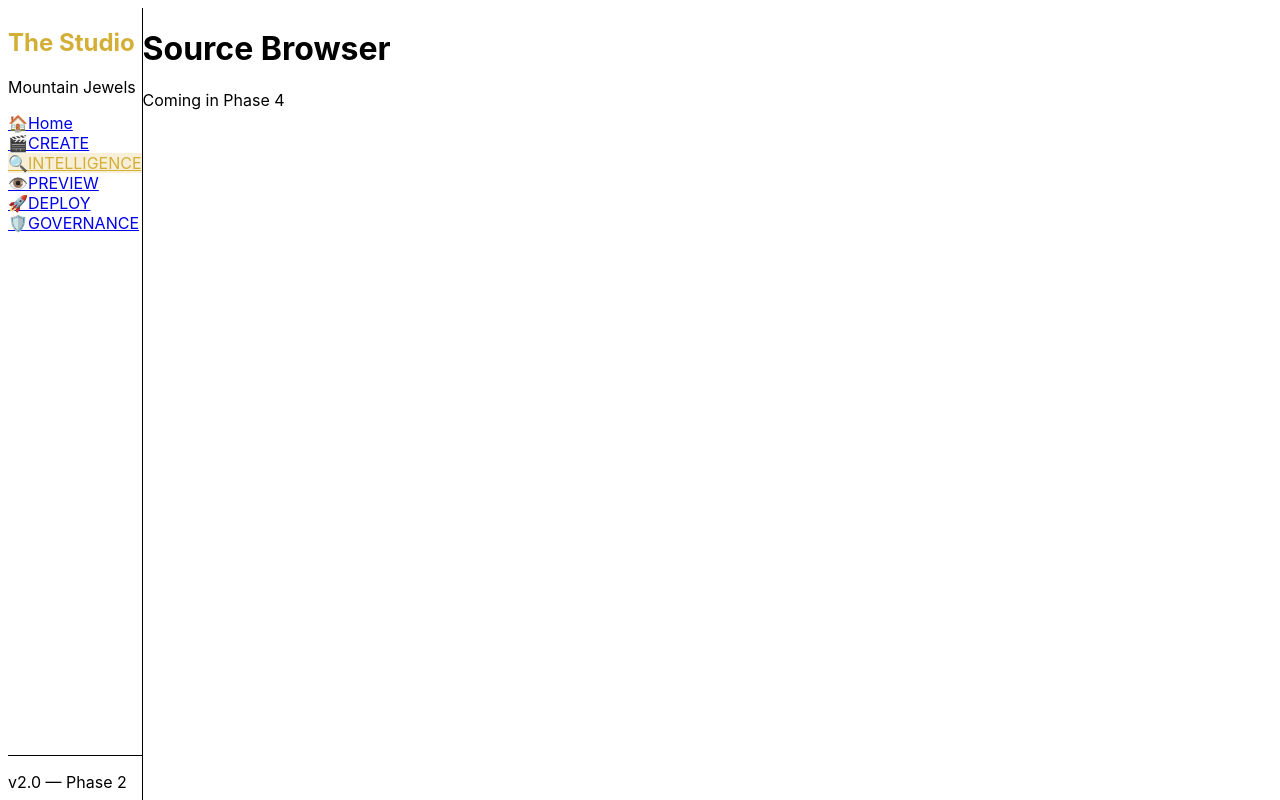
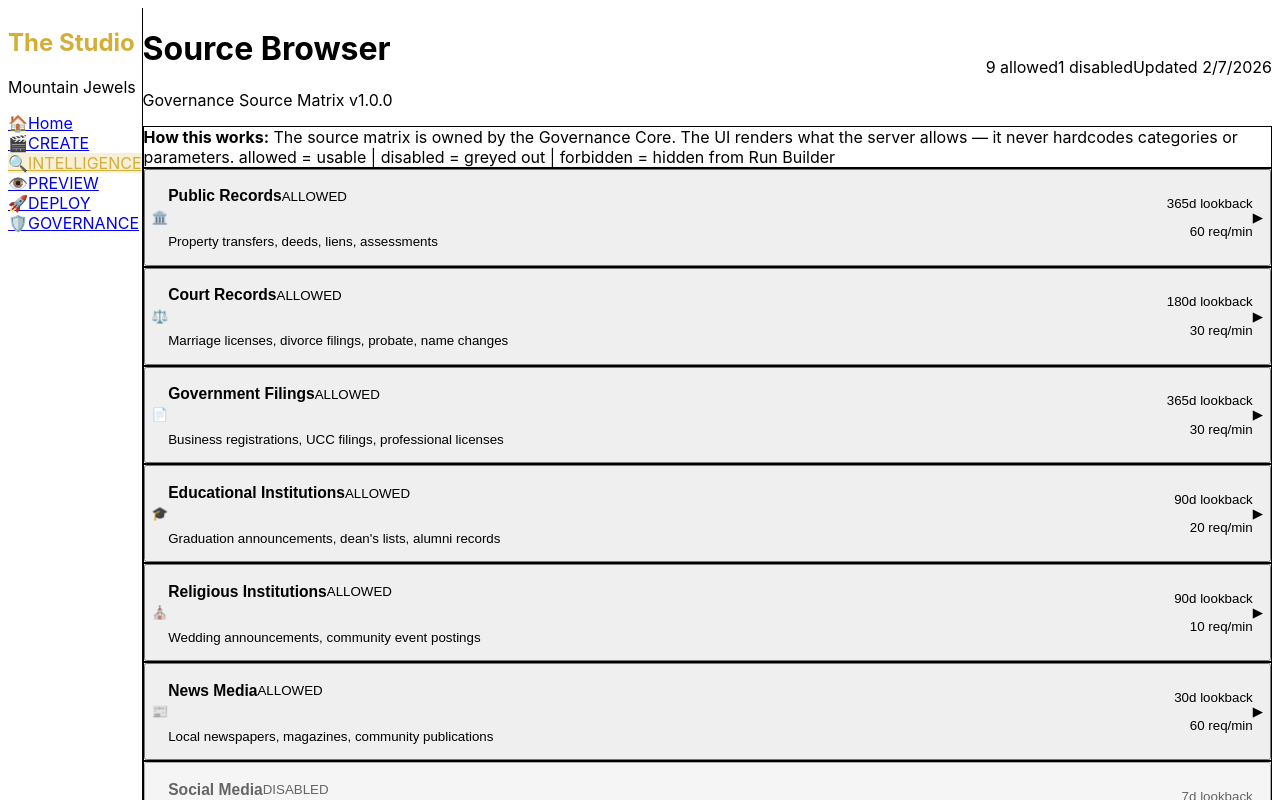
Before and after one commit to Mountain-Jewels/making-magic-dashboard, a Next.js app: page /intelligence/sources in a window 1280 px wide. Shown: the top 800 px of the page. Built offline with nearby package versions, Linux system fonts and the light colour scheme.

Commit message:
Phase 4B: Source Browser — renders governance source matrix with expandable category cards, parameter status, notes
Co-authored-by: Cursor <cursoragent@cursor.com>

```diff
--- a/app/intelligence/sources/page.tsx
+++ b/app/intelligence/sources/page.tsx
@@ -1,8 +1,166 @@
+'use client'
+
+import { useState } from 'react'
+import { useIntelligenceStore } from '@/lib/stores/intelligence-store'
+import type { SourceCategory, ParameterStatus } from '@/lib/types/intelligence'
+
+const CATEGORY_ICONS: Record<string, string> = {
+  PUBLIC_RECORDS: '🏛️',
+  COURTS: '⚖️',
+  GOVERNMENT_FILINGS: '📄',
+  EDUCATIONAL_INSTITUTIONS: '🎓',
+  RELIGIOUS_INSTITUTIONS: '⛪',
+  NEWS_MEDIA: '📰',
+  SOCIAL_MEDIA: '📱',
+  BUSINESS_REGISTRIES: '🏢',
+  REAL_ESTATE_LISTINGS: '🏠',
+  NON_PROFIT_DISCLOSURES: '💝',
+}
+
+const STATUS_DISPLAY: Record<ParameterStatus, { label: string; color: string; bg: string }> = {
+  allowed: { label: 'ALLOWED', color: 'text-green-400', bg: 'bg-green-900/30 border-green-800' },
+  disabled: { label: 'DISABLED', color: 'text-yellow-400', bg: 'bg-yellow-900/20 border-yellow-800/50' },
+  forbidden: { label: 'FORBIDDEN', color: 'text-red-400', bg: 'bg-red-900/20 border-red-800/50' },
+}
+
+const PARAM_STATUS_DOT: Record<ParameterStatus, string> = {
+  allowed: '🟢',
+  disabled: '🟡',
+  forbidden: '🔴',
+}
+
 export default function SourcesPage() {
+  const { sourceMatrix } = useIntelligenceStore()
+  const [expanded, setExpanded] = useState<string | null>(null)
+
+  const toggleExpand = (id: string) => {
+    setExpanded(expanded === id ? null : id)
+  }
+
   return (
-    <div>
-      <h1 className="text-2xl font-bold text-white mb-2">Source Browser</h1>
-      <p className="text-gray-500">Coming in Phase 4</p>
+    <div className="space-y-6">
+      <div className="flex items-center justify-between">
+        <div>
+          <h1 className="text-xl font-bold text-white">Source Browser</h1>
+          <p className="text-sm text-gray-500">Governance Source Matrix v{sourceMatrix.version}</p>
+        </div>
+        <div className="flex gap-4 text-xs">
+          <span className="text-green-400">{sourceMatrix.categories.filter((c) => c.status === 'allowed').length} allowed</span>
+          <span className="text-yellow-400">{sourceMatrix.categories.filter((c) => c.status === 'disabled').length} disabled</span>
+          <span className="text-gray-500">Updated {new Date(sourceMatrix.updated_at).toLocaleDateString()}</span>
+        </div>
+      </div>
+
+      <div className="bg-gray-900/50 border border-gray-800 rounded-lg p-3 text-xs text-gray-500">
+        <strong className="text-gray-400">How this works:</strong> The source matrix is owned by the Governance Core.
+        The UI renders what the server allows — it never hardcodes categories or parameters.
+        <span className="text-green-400"> allowed</span> = usable |
+        <span className="text-yellow-400"> disabled</span> = greyed out |
+        <span className="text-red-400"> forbidden</span> = hidden from Run Builder
+      </div>
+
+      {/* Category Cards */}
+      <div className="space-y-3">
+        {sourceMatrix.categories.map((cat) => {
+          const status = STATUS_DISPLAY[cat.status]
+          const isExpanded = expanded === cat.id
+          const icon = CATEGORY_ICONS[cat.id] || '📋'
+          const allowedParams = Object.entries(cat.parameters).filter(([, s]) => s === 'allowed')
+          const disabledParams = Object.entries(cat.parameters).filter(([, s]) => s === 'disabled')
+          const forbiddenParams = Object.entries(cat.parameters).filter(([, s]) => s === 'forbidden')
+
+          return (
+            <div
+              key={cat.id}
+              className={`border rounded-lg transition-colors ${
+                cat.status === 'allowed' ? 'bg-gray-900 border-gray-800' :
+                cat.status === 'disabled' ? 'bg-gray-900/50 border-gray-800/50' :
+                'bg-gray-900/30 border-gray-800/30'
+              }`}
+            >
+              <button
+                onClick={() => toggleExpand(cat.id)}
+                className={`w-full text-left p-4 flex items-center gap-4 ${cat.status === 'disabled' ? 'opacity-60' : ''}`}
+              >
+                <span className="text-2xl">{icon}</span>
+                <div className="flex-1 min-w-0">
+                  <div className="flex items-center gap-3">
+                    <h3 className="font-semibold text-white">{cat.name}</h3>
+                    <span className={`text-xs px-2 py-0.5 rounded ${status.bg} ${status.color}`}>{status.label}</span>
+                  </div>
+                  <p className="text-sm text-gray-500 mt-0.5">{cat.description}</p>
+                </div>
+                <div className="text-right shrink-0">
+                  <p className="text-xs text-gray-400">{cat.max_lookback_days}d lookback</p>
+                  <p className="text-xs text-gray-500">{cat.rate_limit_per_minute} req/min</p>
+                </div>
+                <span className="text-gray-600 ml-2">{isExpanded ? '▼' : '▶'}</span>
+              </button>
+
+              {isExpanded && (
+                <div className="px-4 pb-4 border-t border-gray-800 pt-3">
+                  {cat.notes && (
+                    <div className="bg-yellow-900/20 border border-yellow-800/30 rounded px-3 py-2 mb-3 text-xs text-yellow-300">
+                      {cat.notes}
+                    </div>
+                  )}
+
+                  <div className="grid grid-cols-3 gap-4 text-sm">
+                    <div>
+                      <h4 className="text-xs font-medium text-gray-400 mb-2">Allowed Parameters ({allowedParams.length})</h4>
+                      {allowedParams.length > 0 ? (
+                        <ul className="space-y-1">
+                          {allowedParams.map(([param]) => (
+                            <li key={param} className="text-gray-300 text-xs flex items-center gap-2">
+                              {PARAM_STATUS_DOT.allowed} {param.replace(/_/g, ' ')}
+                            </li>
+                          ))}
+                        </ul>
+                      ) : (
+                        <p className="text-xs text-gray-600">None</p>
+                      )}
+                    </div>
+                    <div>
+                      <h4 className="text-xs font-medium text-gray-400 mb-2">Disabled Parameters ({disabledParams.length})</h4>
+                      {disabledParams.length > 0 ? (
+                        <ul className="space-y-1">
+                          {disabledParams.map(([param]) => (
+                            <li key={param} className="text-gray-500 text-xs flex items-center gap-2">
+                              {PARAM_STATUS_DOT.disabled} {param.replace(/_/g, ' ')}
+                            </li>
+                          ))}
+                        </ul>
+                      ) : (
+                        <p className="text-xs text-gray-600">None</p>
+                      )}
+                    </div>
+                    <div>
+                      <h4 className="text-xs font-medium text-gray-400 mb-2">Forbidden ({forbiddenParams.length})</h4>
+                      {forbiddenParams.length > 0 ? (
+                        <ul className="space-y-1">
+                          {forbiddenParams.map(([param]) => (
+                            <li key={param} className="text-red-400/60 text-xs flex items-center gap-2">
+                              {PARAM_STATUS_DOT.forbidden} {param.replace(/_/g, ' ')}
+                            </li>
+                          ))}
+                        </ul>
+                      ) : (
+                        <p className="text-xs text-gray-600">None</p>
+                      )}
+                    </div>
+                  </div>
+
+                  <div className="mt-3 pt-3 border-t border-gray-800/50 flex gap-6 text-xs text-gray-500">
+                    <span>Jurisdiction: {cat.jurisdiction_scope.join(', ')}</span>
+                    <span>Max lookback: {cat.max_lookback_days} days</span>
+                    <span>Rate limit: {cat.rate_limit_per_minute}/min</span>
+                  </div>
+                </div>
+              )}
+            </div>
+          )
+        })}
+      </div>
     </div>
   )
 }
```
